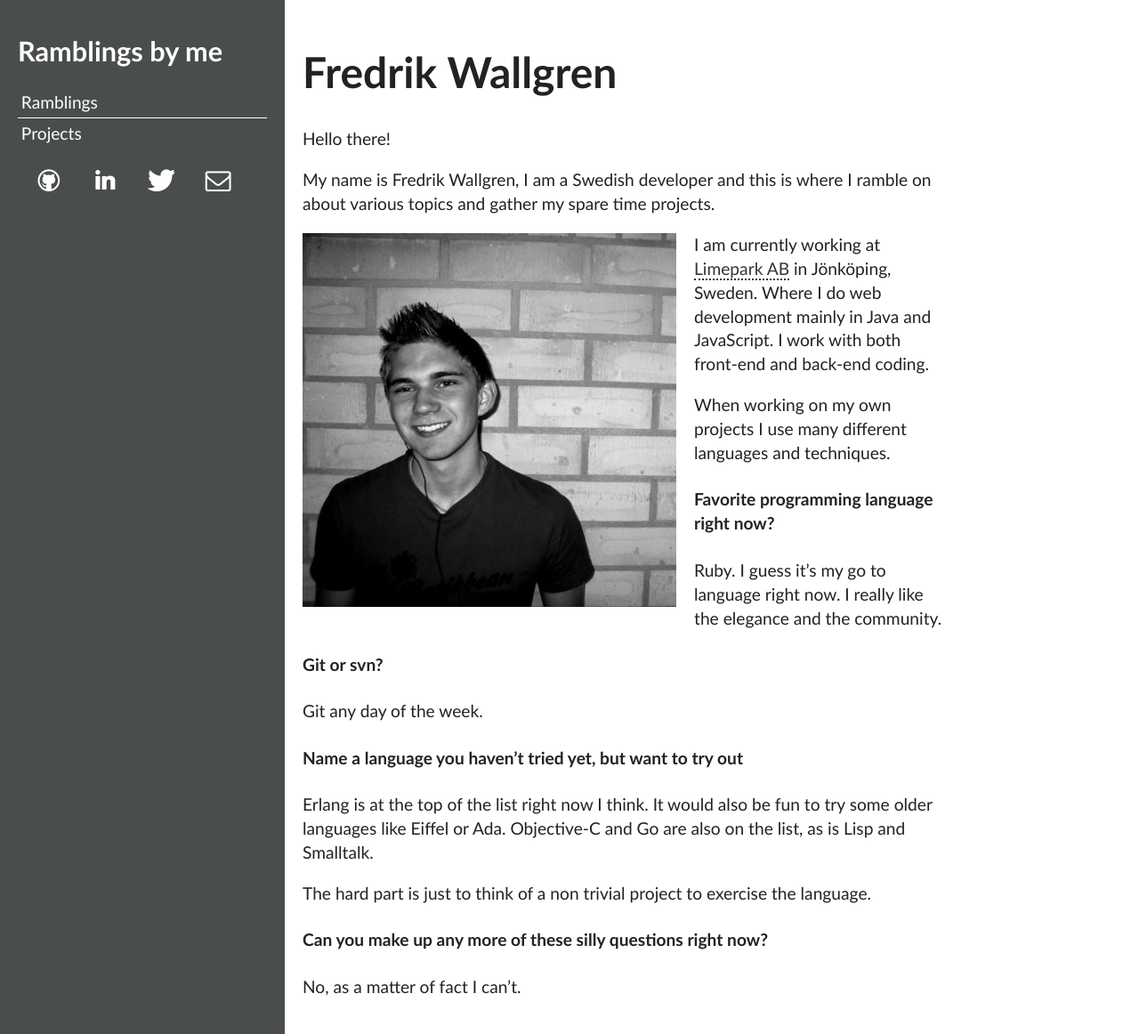
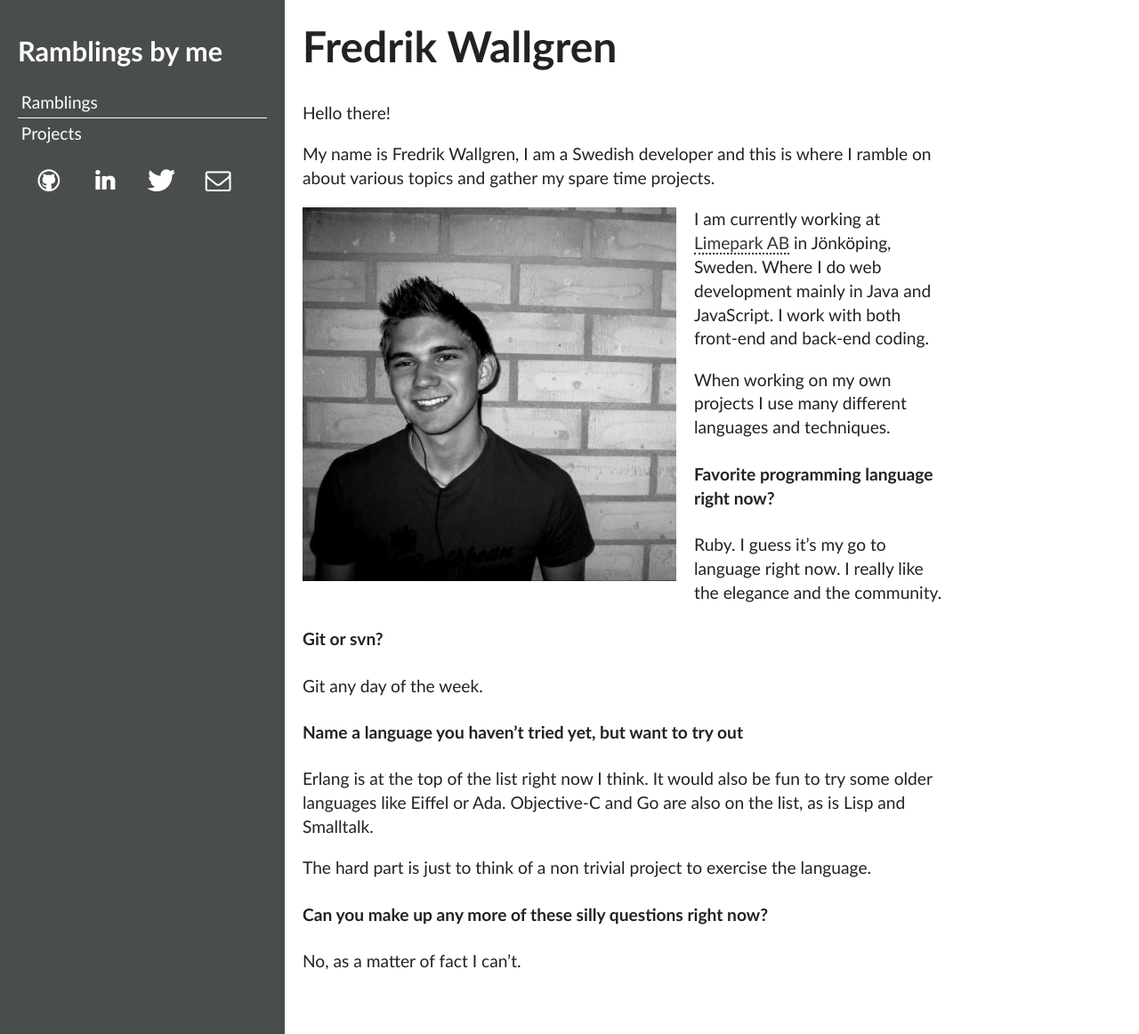
Before and after one commit to walle/ramblings, a Jekyll site: the page built from index.md, in a window 1280 px wide and 1162 px high. Shown: the whole window at 89% size. Built offline with Jekyll 4.4.1, drawn with Linux system fonts in a browser that asks for light colours.

Commit message:
Align headers

```diff
--- a/stylesheets/application.css
+++ b/stylesheets/application.css
@@ -120,6 +120,10 @@ article {
   transition: .2s all ease;
 }
 
+article h1 {
+  margin-top: 0.4em;
+}
+
 article img {
   max-width: 100%;
   height: auto;
```
